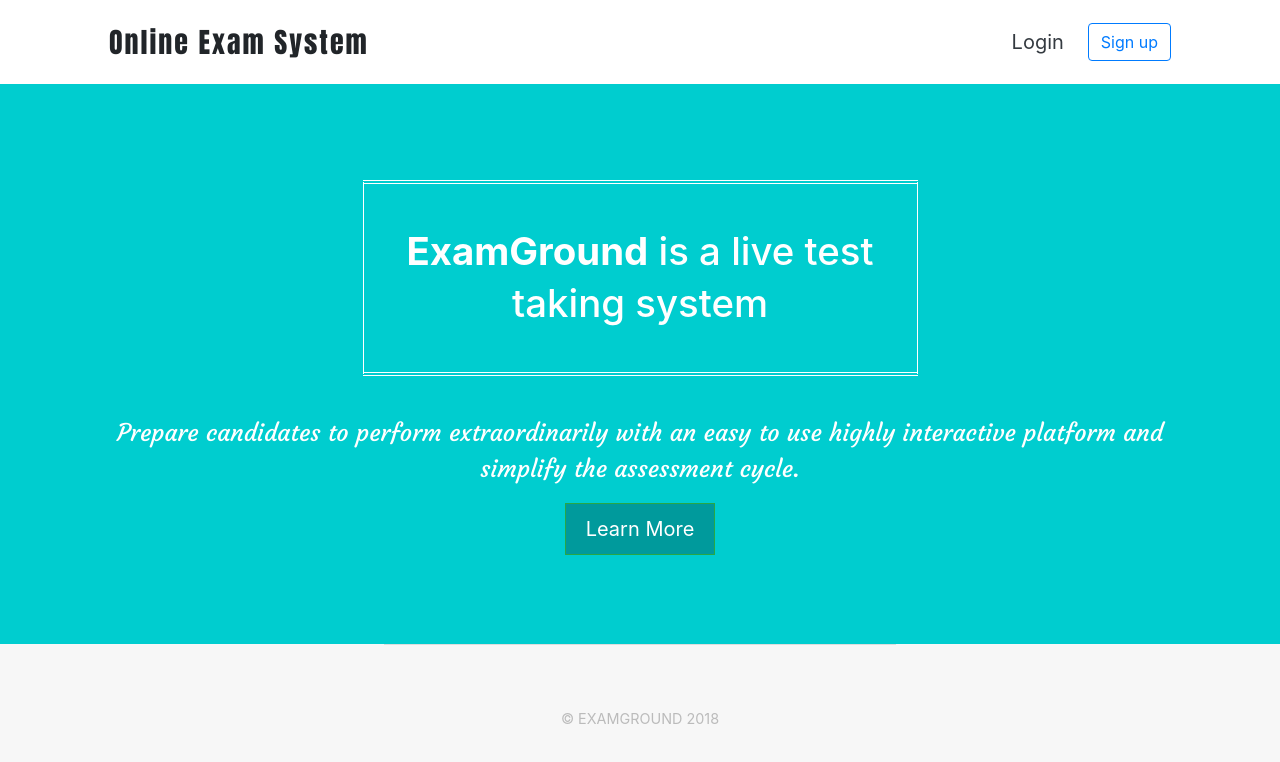
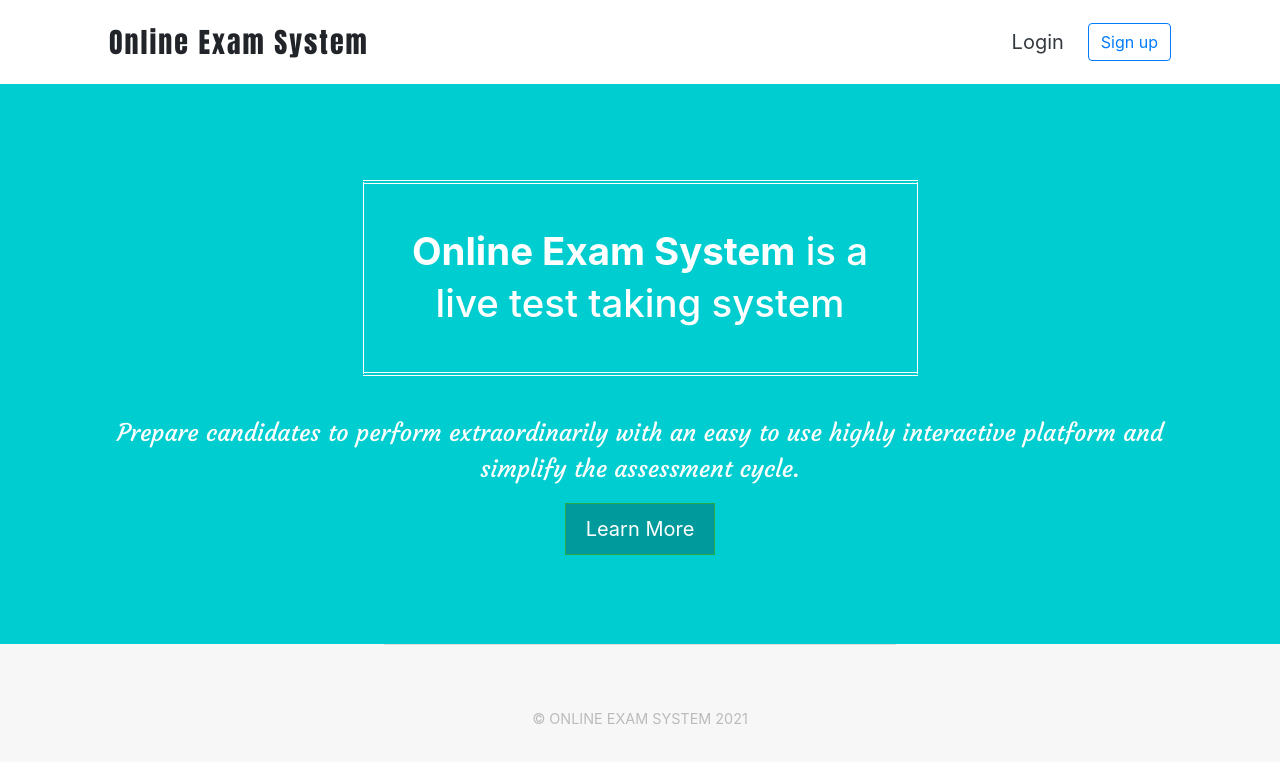
Before and after one commit to NeelPatel003/OnlineExam, a website: page public/index.html in a window 1280 px wide. Drawn offline with nearby package versions, Linux system fonts and the light colour scheme; files that its build step writes are made by us from their sources.

Commit message:
Change name

```diff
--- a/public/views/main.html
+++ b/public/views/main.html
@@ -17,7 +17,7 @@
 
 <section id="banner">
 	<div class="container">
-		<h2><strong>ExamGround</strong> is a live test taking system</h2>
+		<h2><strong>Online Exam System</strong> is a live test taking system</h2>
 		<p>Prepare candidates to perform extraordinarily with an easy to use highly interactive platform and simplify the assessment cycle.</p>
 		<button type="button" class="btn btn-lg btn-success">Learn More</button>
 	</div>
@@ -28,6 +28,6 @@
 <!-- Footer -->
 <footer id="footer">
 	<div class="copyright">
-		&copy; ExamGround 2018
+		&copy; Online Exam System 2021
 	</div>
 </footer>
```
